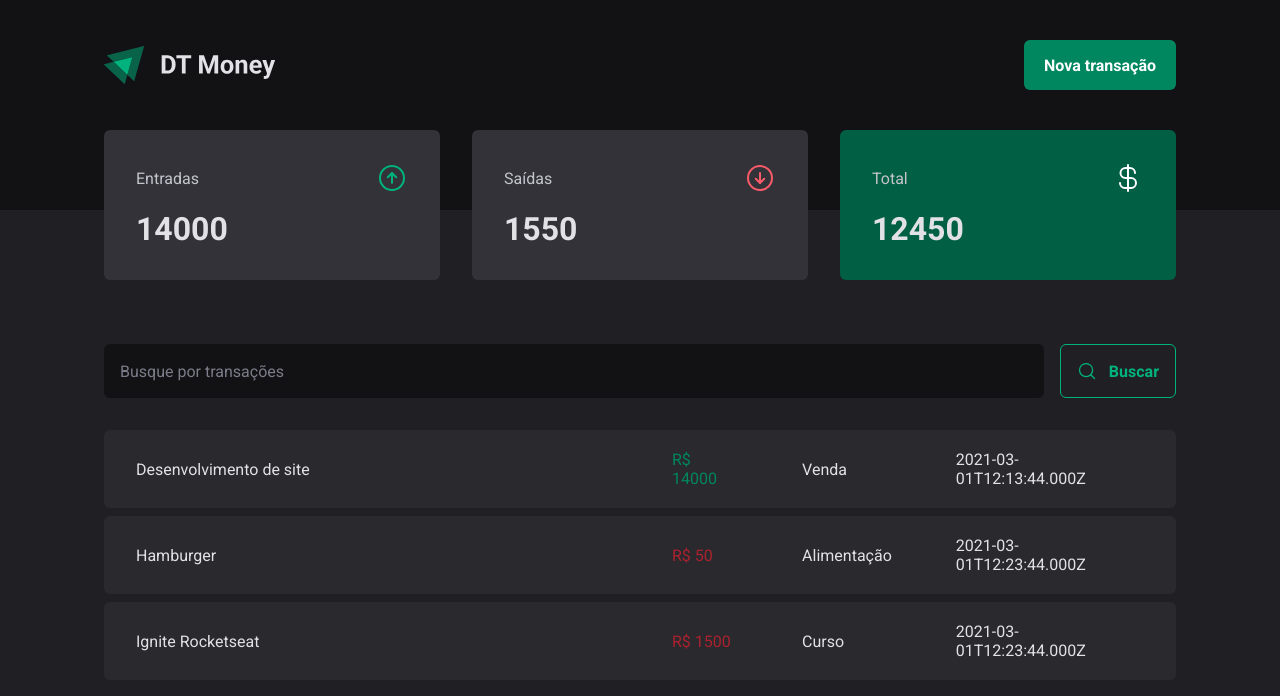
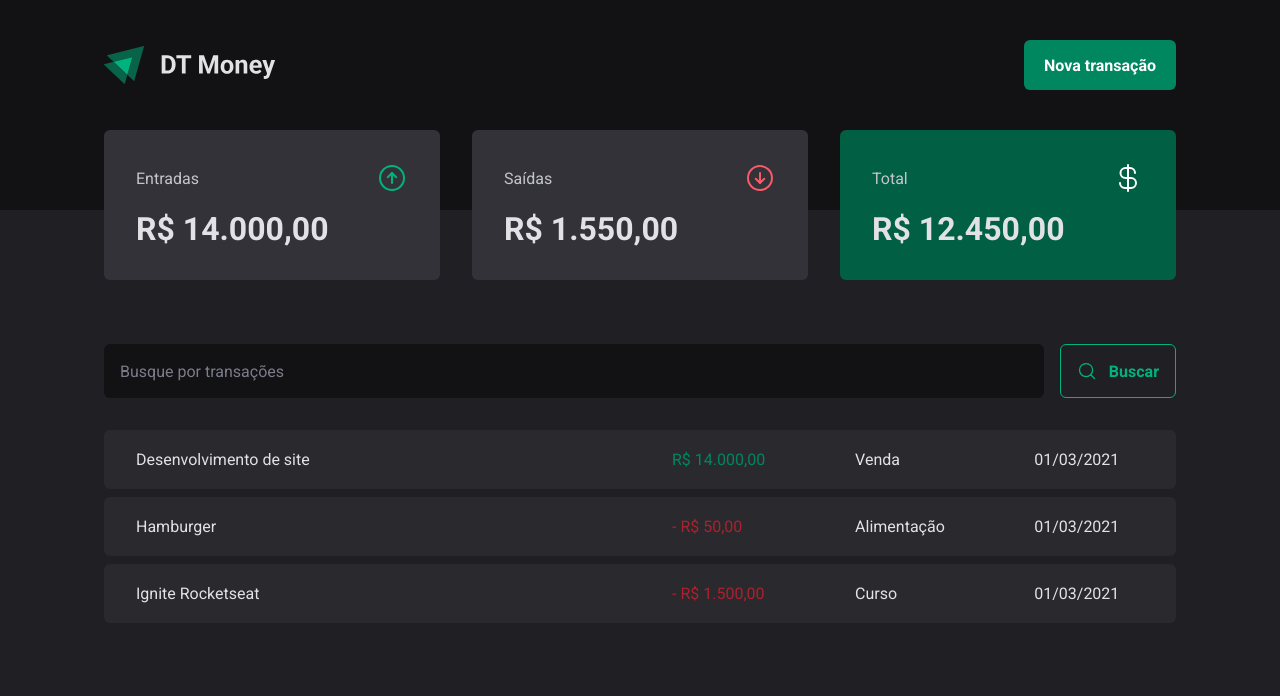
Before and after one commit to fabio-beutler/ignite-03-dt-money, a React (Vite) app: page / in a window 1280 px wide. Shown: the top 696 px of the page. Built offline with nearby package versions, Linux system fonts and the light colour scheme; data requests are answered from the project's data file.

Commit message:
Conexão com a API - Formatando valores

```diff
--- a/src/components/Summary/index.tsx
+++ b/src/components/Summary/index.tsx
@@ -1,11 +1,11 @@
 import { ArrowCircleDown, ArrowCircleUp, CurrencyDollar } from 'phosphor-react';
 import { SummaryCard, SummaryContainer } from './styles';
 import { useTransactionsContext } from '../../hooks/useTransactionsContext';
+import { priceFormatter } from '../../utils/formatter';
 
 export function Summary() {
   const { transactions } = useTransactionsContext();
 
-  // {income: 0, outcome: 0, total: 0}
   const summary = transactions.reduce(
     (acc, transaction) => {
       if (transaction.type === 'income') {
@@ -28,21 +28,21 @@
           <span>Entradas</span>
           <ArrowCircleUp size={32} color='#00b37e' />
         </header>
-        <strong>{summary.income}</strong>
+        <strong>{priceFormatter.format(summary.income)}</strong>
       </SummaryCard>
       <SummaryCard>
         <header>
           <span>Saídas</span>
           <ArrowCircleDown size={32} color='#f75a68' />
         </header>
-        <strong>{summary.outcome}</strong>
+        <strong>{priceFormatter.format(summary.outcome)}</strong>
       </SummaryCard>
       <SummaryCard variant='green'>
         <header>
           <span>Total</span>
           <CurrencyDollar size={32} color='#ffffff' />
         </header>
-        <strong>{summary.total}</strong>
+        <strong>{priceFormatter.format(summary.total)}</strong>
       </SummaryCard>
     </SummaryContainer>
   );
--- a/src/pages/Transactions/index.tsx
+++ b/src/pages/Transactions/index.tsx
@@ -1,6 +1,7 @@
 import { Header } from '../../components/Header';
 import { Summary } from '../../components/Summary';
 import { useTransactionsContext } from '../../hooks/useTransactionsContext';
+import { dateFormatter, priceFormatter } from '../../utils/formatter';
 import { SearchForm } from './components/SearchForm';
 import { PriceHighlight, TransactionsContainer, TransactionsTable } from './styles';
 
@@ -22,11 +23,12 @@
                 <td width='50%'>{transaction.description}</td>
                 <td>
                   <PriceHighlight variant={transaction.type}>
-                    R$ {transaction.amount}
+                    {transaction.type === 'outcome' && '- '}
+                    {priceFormatter.format(transaction.amount)}
                   </PriceHighlight>
                 </td>
                 <td>{transaction.category}</td>
-                <td>{transaction.createdAt}</td>
+                <td>{dateFormatter.format(new Date(transaction.createdAt))}</td>
               </tr>
             ))}
           </tbody>
--- /dev/null
+++ b/src/utils/formatter.ts
@@ -0,0 +1,6 @@
+export const dateFormatter = new Intl.DateTimeFormat('pt-BR');
+
+export const priceFormatter = new Intl.NumberFormat('pt-BR', {
+  style: 'currency',
+  currency: 'BRL',
+});
```
